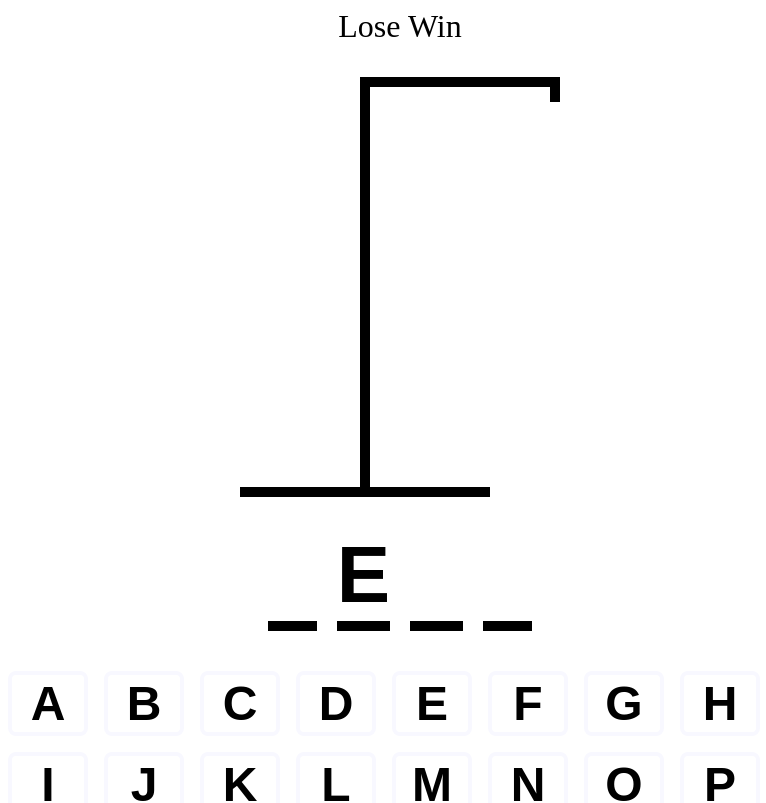
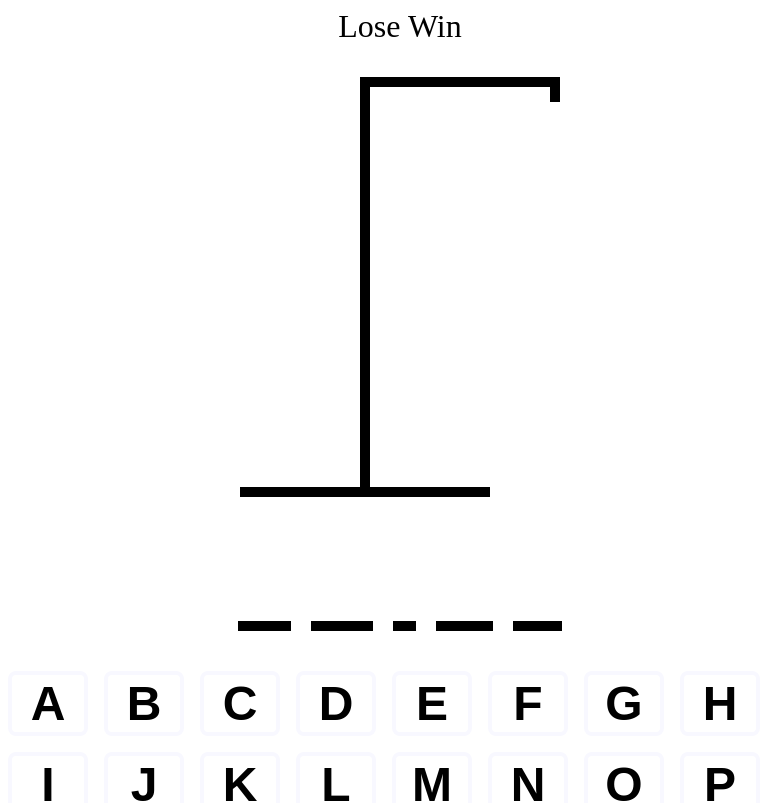
Before and after one commit to seanecal/hangman-game, a React (Vite) app in the folder aHangmanGame/: page / in a window 1280 px wide. Shown: the top 803 px of the page, without its empty margins (240-1006 px from the left). Built offline with nearby package versions, Linux system fonts and the light colour scheme.

Commit message:
applied the word guess section logic

```diff
--- a/aHangmanGame/src/App.tsx
+++ b/aHangmanGame/src/App.tsx
@@ -26,7 +26,7 @@
        Lose Win
       </div>
       <HangmanDrawing numberOfWrongGuesses = { incorrectLetters.length }/>
-      <HangmanWord />
+      <HangmanWord guessedLetters={guessedLetters} wordToGuess={wordToGuess}/>
       <Keyboard />
   </div>
 }
--- a/aHangmanGame/src/HangmanWord.tsx
+++ b/aHangmanGame/src/HangmanWord.tsx
@@ -1,6 +1,9 @@
-export function HangmanWord() {
-  const word = "text"
-  const guessedLetters = "e"
+type HangmanWordProps = {
+  guessedLetters: string[]
+  wordToGuess: string
+}
+
+export function HangmanWord({ guessedLetters, wordToGuess }: HangmanWordProps) {
   return(
     <div style={{
       display: "flex",
@@ -10,8 +13,8 @@
       fontSize: "5rem",
       fontFamily: "sans-serif"
     }}>
-    {word.split("").map((letter, index) => (
-      <span style={{ borderBottom: "10px solid black" }} key={index}>
+    {wordToGuess.split("").map((letter, index) => (
+      <span style={{ borderBottom: "10px solid black" }}>
         <span style={{ visibility: guessedLetters.includes(letter)? "visible" : "hidden" }}>{letter}</span>
       </span>
     ))}
```
